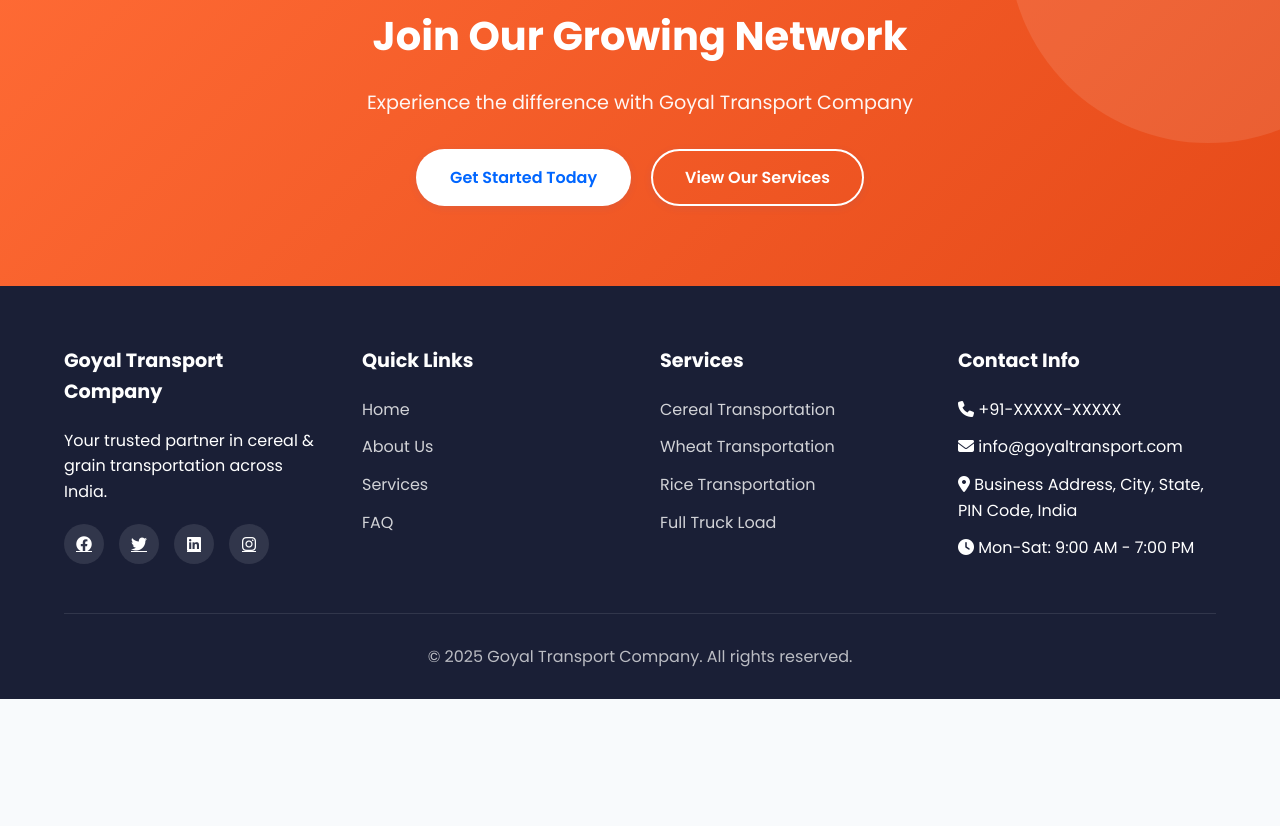
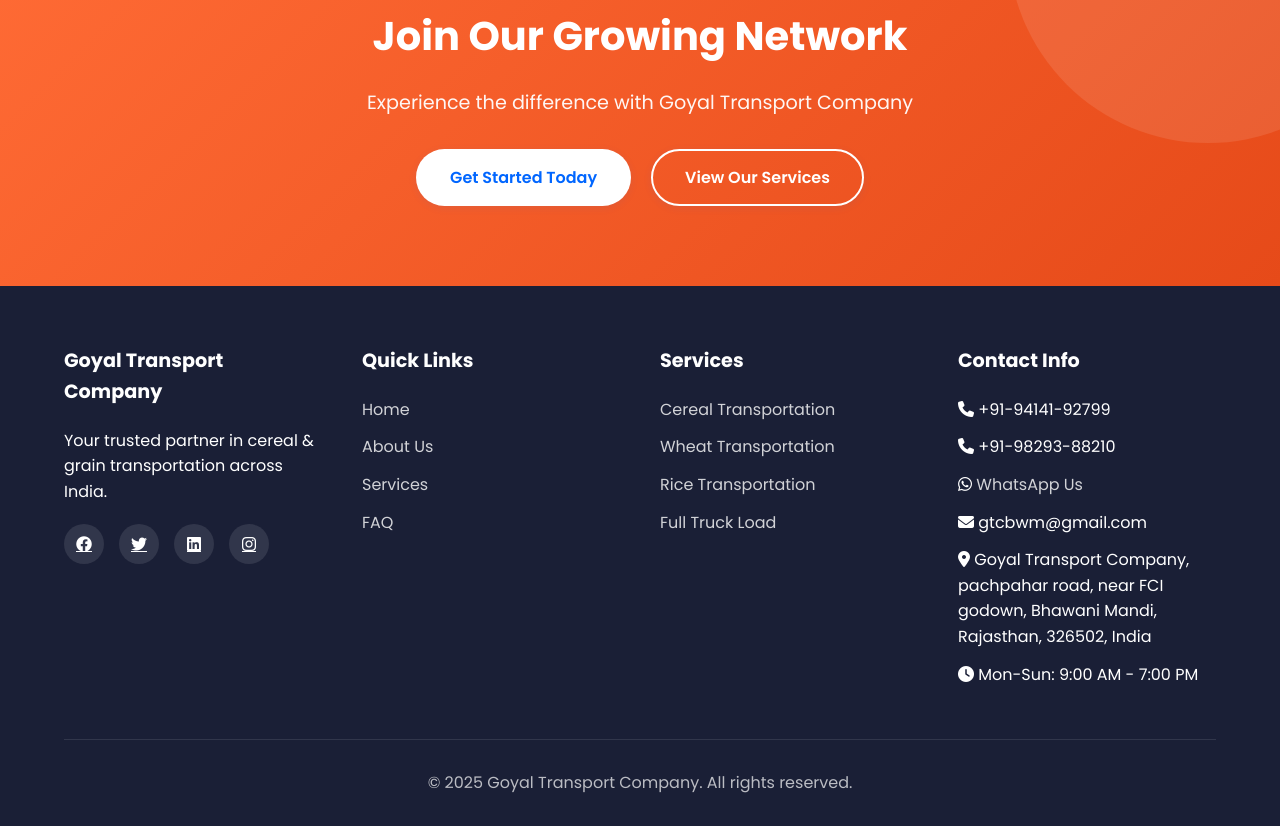
Before and after one commit to avi797/goyal-transport-company, a plain HTML site: page about.html in a window 1280 px wide. Shown: the part 3818-4644 px from the top of the page. Before the commit the page ends 4517 px from the top, so only its background shows below. Drawn offline with Linux system fonts and the light colour scheme.

Commit message:
Update about.html

```diff
--- a/about.html
+++ b/about.html
@@ -223,10 +223,12 @@
                 <div class="footer-col">
                     <h4>Contact Info</h4>
                     <ul>
-                        <li><i class="fas fa-phone"></i> +91-XXXXX-XXXXX</li>
-                        <li><i class="fas fa-envelope"></i> info@goyaltransport.com</li>
-                        <li><i class="fas fa-map-marker-alt"></i> Business Address, City, State, PIN Code, India</li>
-                        <li><i class="fas fa-clock"></i> Mon-Sat: 9:00 AM - 7:00 PM</li>
+                         <li><i class="fas fa-phone"></i> +91-94141-92799</li>
+                        <li><i class="fas fa-phone"></i> +91-98293-88210</li>
+                        <li><i class="fab fa-whatsapp"></i> <a href="https://wa.me/919829388210" style="color: rgba(255,255,255,0.8); text-decoration: none;">WhatsApp Us</a></li>
+                        <li><i class="fas fa-envelope"></i> gtcbwm@gmail.com</li>
+                        <li><i class="fas fa-map-marker-alt"></i> Goyal Transport Company, pachpahar road, near FCI godown, Bhawani Mandi, Rajasthan, 326502, India</li>
+                        <li><i class="fas fa-clock"></i> Mon-Sun: 9:00 AM - 7:00 PM</li>
                     </ul>
                 </div>
             </div>
```
